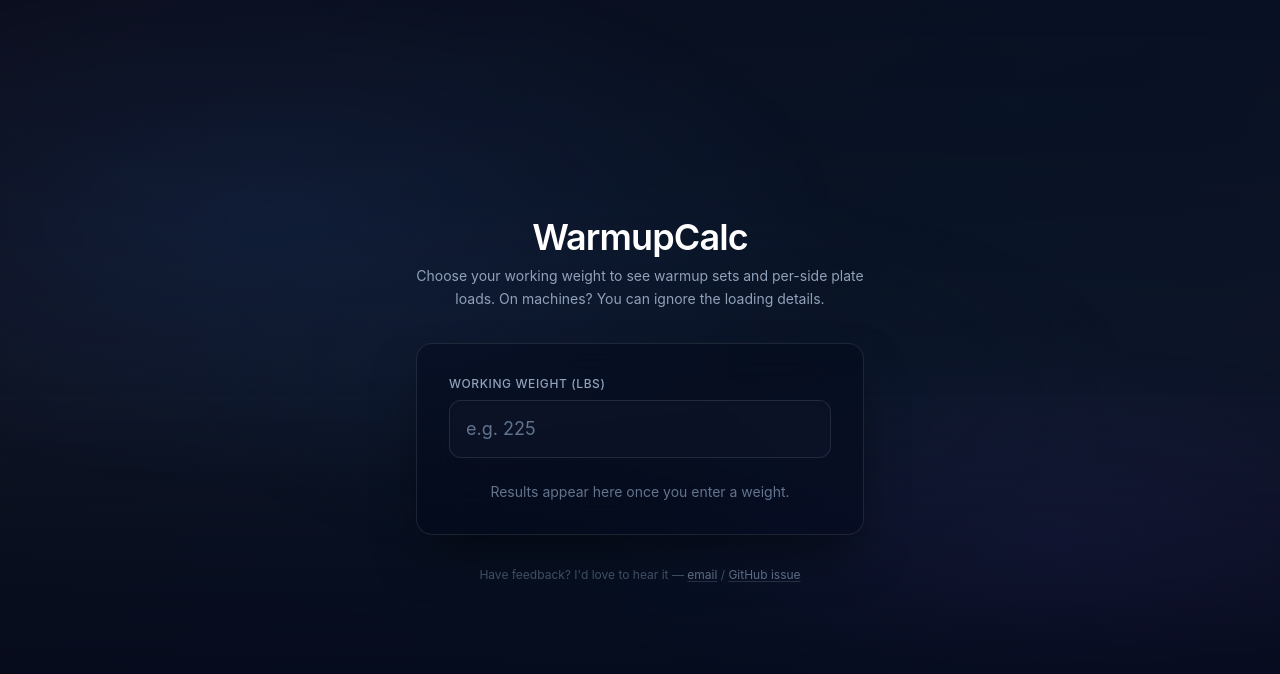
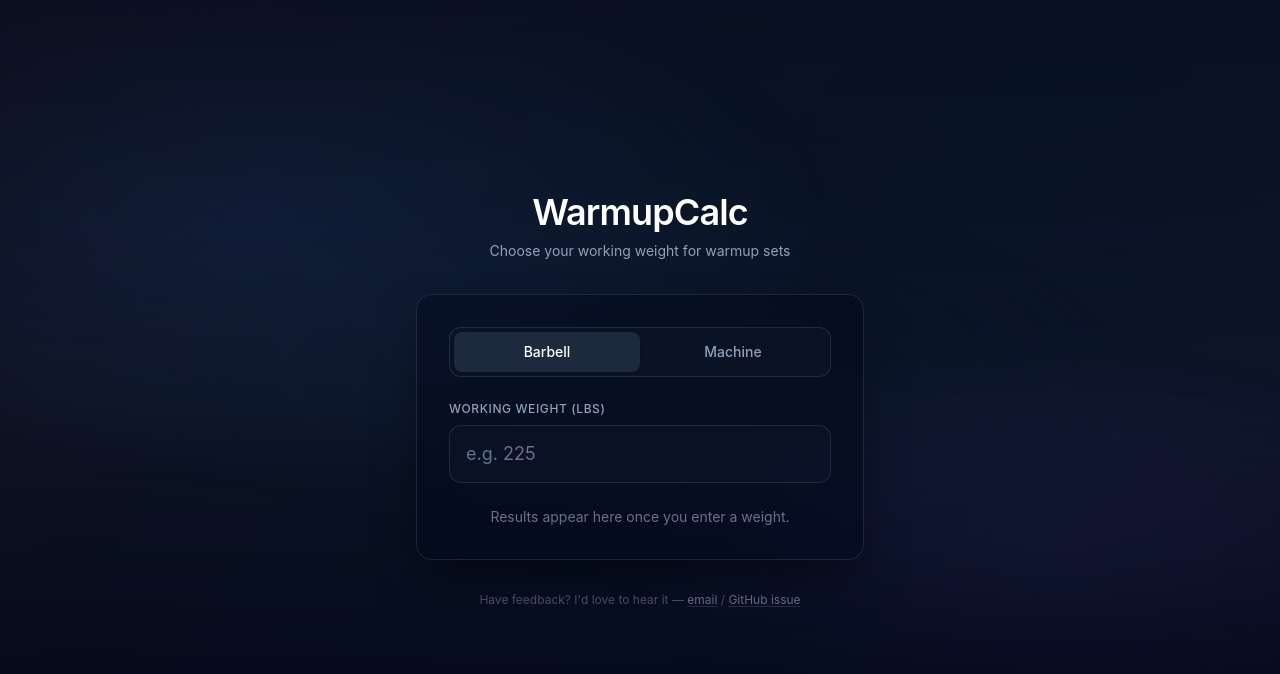
Before and after one commit to gbertl/warmupcalc, a React (Vite) app: page / in a window 1280 px wide. Shown: the top 674 px of the page. Built offline with nearby package versions, Linux system fonts and the light colour scheme.

Commit message:
separate barbell and machine calc, add working set

```diff
--- a/src/App.tsx
+++ b/src/App.tsx
@@ -1,9 +1,12 @@
-import { useState } from "react";
+import { useMemo, useState } from "react";
 
 interface Result {
   title: string;
   weight: number;
-  reps: number;
+  /** Omitted for the working-weight (100%) row. */
+  reps?: number;
+  /** True for the final target load (not warmup). */
+  isWorkingSet?: boolean;
 }
 
 /** Smallest plate / jump your gym loads in (e.g. 5 → only …40, 45, 50… exist). Change to 2.5 if you have micro plates. */
@@ -11,6 +14,11 @@ const GYM_WEIGHT_STEP_LB = 5;
 
 function snapToGymWeight(lb: number): number {
   return Math.round(lb / GYM_WEIGHT_STEP_LB) * GYM_WEIGHT_STEP_LB;
+}
+
+/** Per-side load must be in 5 lb jumps (no 2.5s); floor after halving the snapped bar total. */
+function snapPerSideFloorLb(lb: number): number {
+  return Math.max(0, Math.floor(lb / GYM_WEIGHT_STEP_LB) * GYM_WEIGHT_STEP_LB);
 }
 
 /** Standard full-size plates (lb), largest first — greedy sum matches typical loading. */
@@ -29,41 +37,69 @@ function platesBreakdownLb(totalLb: number): string {
   return parts.join(", ");
 }
 
+type EquipmentMode = "barbell" | "machine";
+
+const WARMUP_SETS: { pct: number; reps: number; title: string }[] = [
+  { title: "40%", pct: 0.4, reps: 8 },
+  { title: "60%", pct: 0.6, reps: 5 },
+  { title: "75%", pct: 0.75, reps: 2 },
+];
+
 const App = () => {
+  const [mode, setMode] = useState<EquipmentMode>("barbell");
   const [weight, setWeight] = useState<number | "">("");
-  const [result, setResult] = useState<Result[]>([]);
 
   const handleWeightChange = (e: React.ChangeEvent<HTMLInputElement>) => {
     const raw = e.target.value;
     if (raw === "" || Number(raw) === 0) {
       setWeight("");
-      setResult([]);
       return;
     }
+    setWeight(Number(raw));
+  };
 
-    const value = Number(raw);
-    setWeight(value);
+  const result: Result[] = useMemo(() => {
+    if (weight === "" || weight === 0) {
+      return [];
+    }
 
-    const result: Result[] = [];
+    const value = Number(weight);
 
-    result.push({
-      title: "40%",
-      weight: snapToGymWeight(value * 0.4),
-      reps: 8,
-    });
-    result.push({
-      title: "60%",
-      weight: snapToGymWeight(value * 0.6),
-      reps: 5,
-    });
-    result.push({
-      title: "75%",
-      weight: snapToGymWeight(value * 0.75),
-      reps: 2,
-    });
+    if (mode === "machine") {
+      return [
+        ...WARMUP_SETS.map((s) => ({
+          title: s.title,
+          weight: snapToGymWeight(value * s.pct),
+          reps: s.reps,
+        })),
+        {
+          title: "100%",
+          weight: snapToGymWeight(value),
+          isWorkingSet: true,
+        },
+      ];
+    }
 
-    setResult(result);
-  };
+    /** Barbell: % of full bar → snap total → ÷2 → floor per side to 5 lb (no 2.5 lb plates). */
+    const perSide = (pct: number) =>
+      snapPerSideFloorLb(snapToGymWeight(value * pct) / 2);
+
+    return [
+      ...WARMUP_SETS.map((s) => ({
+        title: s.title,
+        weight: perSide(s.pct),
+        reps: s.reps,
+      })),
+      {
+        title: "100%",
+        weight: perSide(1),
+        isWorkingSet: true,
+      },
+    ];
+  }, [weight, mode]);
+
+  const warmupRows = result.filter((r) => !r.isWorkingSet);
+  const workingRow = result.find((r) => r.isWorkingSet);
 
   return (
     <div className="relative flex min-h-screen flex-col items-center justify-center overflow-hidden px-4 py-12 sm:px-6">
@@ -86,12 +122,44 @@ const App = () => {
             WarmupCalc
           </h1>
           <p className="text-sm leading-relaxed text-slate-400">
-            Choose your working weight to see warmup sets and per-side plate
-            loads. On machines? You can ignore the loading details.
+            Choose your working weight for warmup sets
           </p>
         </header>
 
         <div className="rounded-2xl border border-white/10 bg-slate-950/40 p-6 shadow-2xl shadow-black/50 backdrop-blur-xl sm:p-8">
+          <div
+            className="mb-6 flex rounded-xl border border-white/10 bg-slate-900/50 p-1"
+            role="tablist"
+            aria-label="Equipment type"
+          >
+            <button
+              type="button"
+              role="tab"
+              aria-selected={mode === "barbell"}
+              className={`flex-1 rounded-lg px-3 py-2.5 text-sm font-medium transition-colors ${
+                mode === "barbell"
+                  ? "bg-slate-800 text-white shadow-sm"
+                  : "text-slate-400 hover:text-slate-300"
+              }`}
+              onClick={() => setMode("barbell")}
+            >
+              Barbell
+            </button>
+            <button
+              type="button"
+              role="tab"
+              aria-selected={mode === "machine"}
+              className={`flex-1 rounded-lg px-3 py-2.5 text-sm font-medium transition-colors ${
+                mode === "machine"
+                  ? "bg-slate-800 text-white shadow-sm"
+                  : "text-slate-400 hover:text-slate-300"
+              }`}
+              onClick={() => setMode("machine")}
+            >
+              Machine
+            </button>
+          </div>
+
           <label
             htmlFor="weight"
             className="mb-2 block text-xs font-medium uppercase tracking-wider text-slate-400"
@@ -110,30 +178,76 @@ const App = () => {
           />
 
           {result.length > 0 && (
-            <ul className="mt-8 space-y-0 divide-y divide-white/10">
-              {result.map((item) => (
+            <div className="mt-8 space-y-0">
+              <p className="mb-3 text-xs font-medium uppercase tracking-wider text-slate-500">
+                Warmup
+              </p>
+              <ul className="divide-y divide-white/10">
+                {warmupRows.map((item) => (
                   <li
                     key={item.title}
-                  className="flex flex-col gap-1 py-4 first:pt-0 last:pb-0 sm:flex-row sm:items-baseline sm:justify-between sm:gap-4"
+                    className="flex flex-col gap-1 py-4 first:pt-0 sm:flex-row sm:items-baseline sm:justify-between sm:gap-4"
                   >
-                  <div className="flex items-baseline gap-2">
+                    <div className="flex flex-wrap items-baseline gap-2">
                       <span className="text-sm font-medium tabular-nums text-blue-400/90">
                         {item.title}
                       </span>
                       <span className="text-lg font-semibold tabular-nums text-white">
                         {item.weight} lbs
+                        {mode === "barbell" && (
+                          <span className="ml-1 text-xs font-normal text-slate-500">
+                            per side
                           </span>
+                        )}
+                      </span>
+                      {item.reps != null && (
+                        <>
                           <span className="text-slate-500">×</span>
                           <span className="tabular-nums text-slate-300">
                             {item.reps} reps
                           </span>
+                        </>
+                      )}
                     </div>
+                    {mode === "barbell" && (
                       <p className="text-xs leading-relaxed text-slate-500 sm:max-w-[55%] sm:text-right">
                         {platesBreakdownLb(item.weight)}
                       </p>
+                    )}
                   </li>
                 ))}
               </ul>
+
+              {workingRow && (
+                <div className="mt-6 border-t border-white/15 pt-6">
+                  <p className="mb-3 text-xs font-semibold uppercase tracking-wider text-emerald-400/95">
+                    Working set
+                  </p>
+                  <div className="rounded-xl border border-emerald-500/35 bg-emerald-950/25 px-4 py-4 shadow-inner shadow-black/20 sm:px-5">
+                    <div className="flex flex-col gap-2 sm:flex-row sm:items-baseline sm:justify-between sm:gap-4">
+                      <div className="flex flex-wrap items-baseline gap-2">
+                        <span className="text-sm font-medium tabular-nums text-emerald-300/90">
+                          {workingRow.title}
+                        </span>
+                        <span className="text-xl font-semibold tabular-nums text-white">
+                          {workingRow.weight} lbs
+                          {mode === "barbell" && (
+                            <span className="ml-1 text-sm font-normal text-slate-400">
+                              per side
+                            </span>
+                          )}
+                        </span>
+                      </div>
+                      {mode === "barbell" && (
+                        <p className="text-xs leading-relaxed text-slate-400 sm:max-w-[55%] sm:text-right">
+                          {platesBreakdownLb(workingRow.weight)}
+                        </p>
+                      )}
+                    </div>
+                  </div>
+                </div>
+              )}
+            </div>
           )}
 
           {result.length === 0 && (
```
Lines whose indentation alone changed are shown as unchanged.
